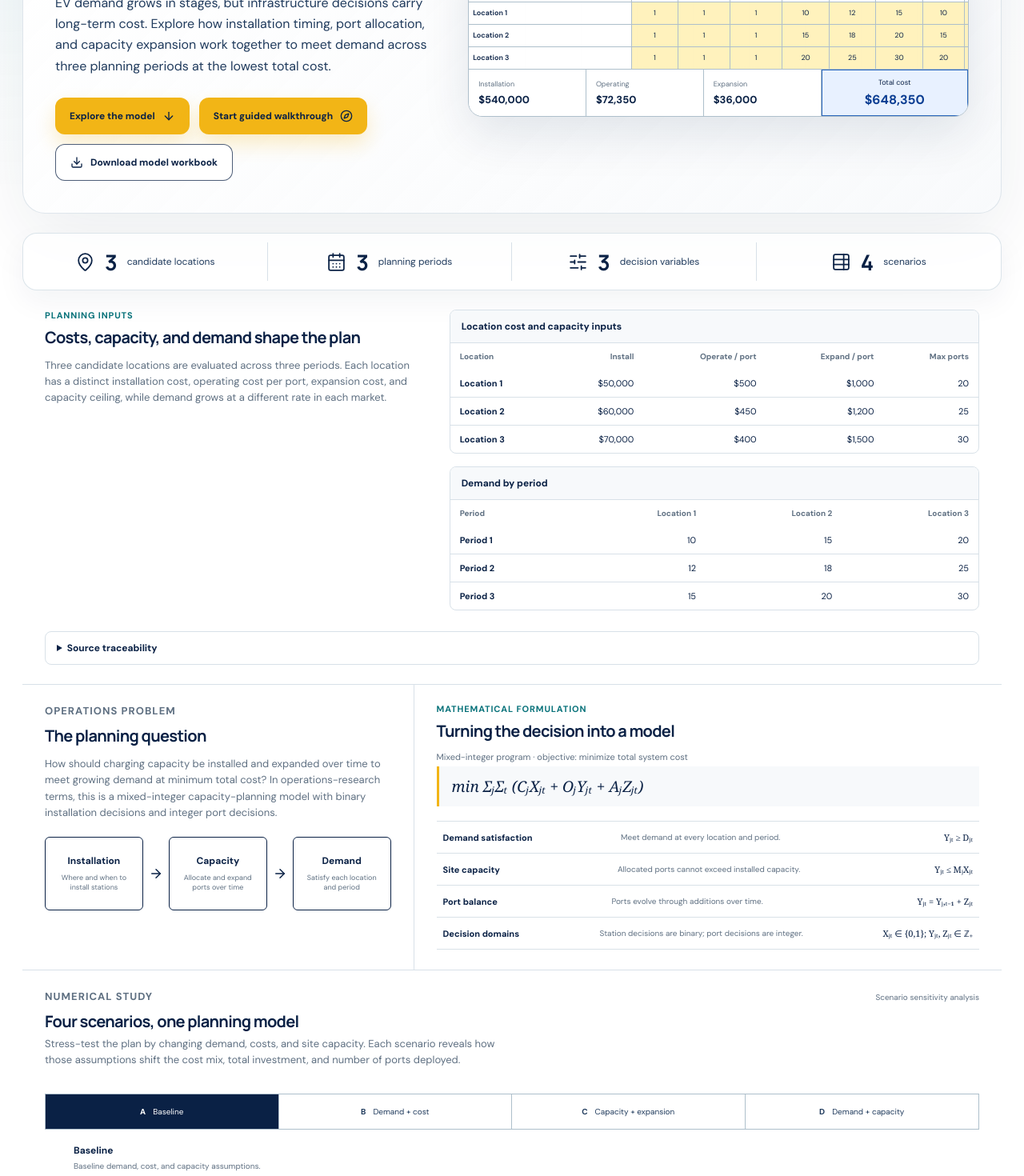
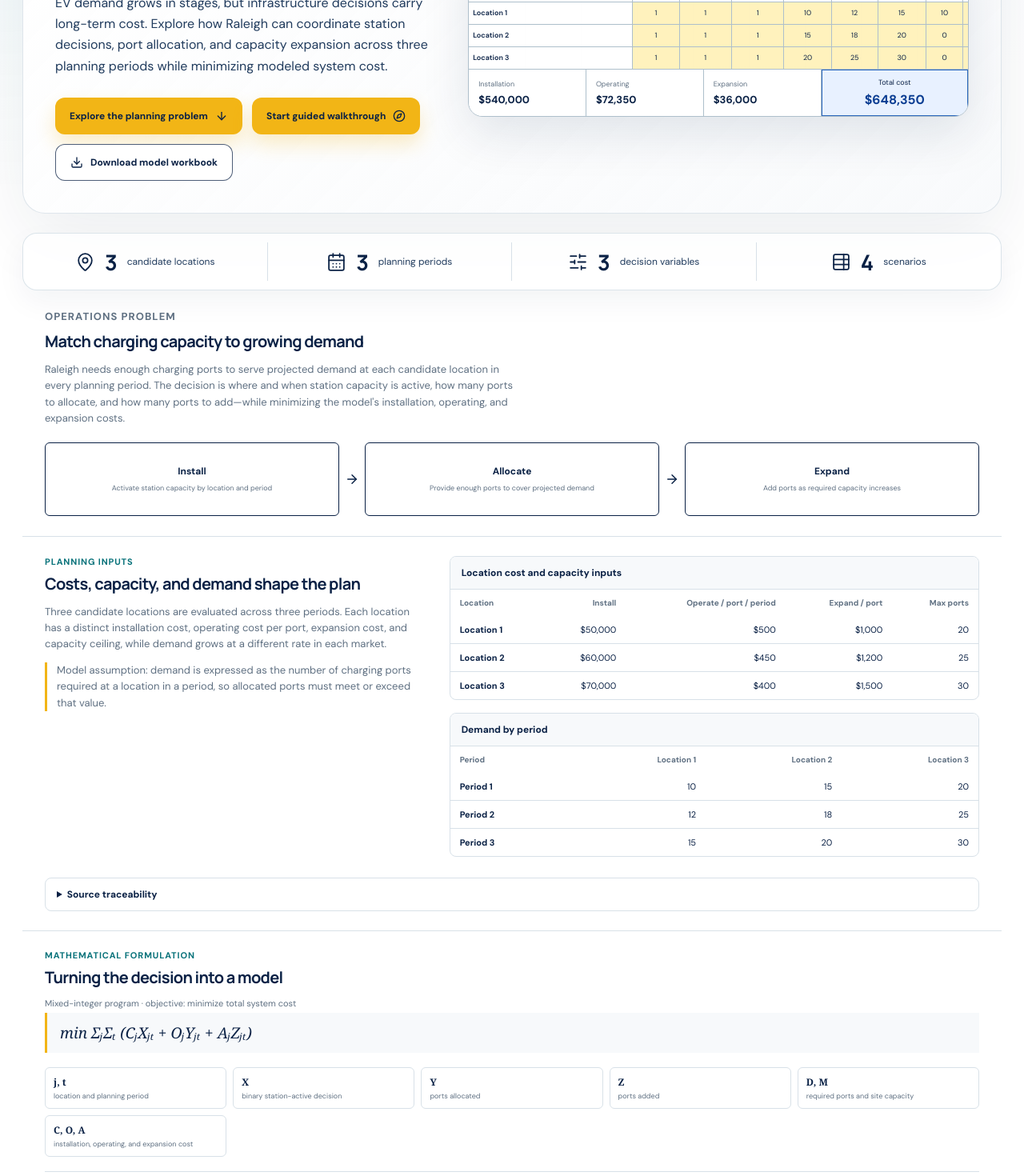
Before and after one commit to lordSauron1710/triangle-ev-infrastructure-planner, a React (Vite) app: page /v0 in a window 1280 px wide. Shown: the part 300-1770 px from the top of the page at 80% size. Built offline with nearby package versions, Linux system fonts and the light colour scheme.

Commit message:
Complete capacity model story and accuracy audit

```diff
--- a/src/versions/v0/V0CaseStudy.tsx
+++ b/src/versions/v0/V0CaseStudy.tsx
@@ -4,6 +4,7 @@ import workbookUrl from "../../../archive/v0/original-excel-model.xlsx?url";
 import { FactsRail } from "./components/FactsRail";
 import { Lessons } from "./components/Lessons";
 import { ModelExplainer } from "./components/ModelExplainer";
+import { PlanningProblem } from "./components/PlanningProblem";
 import { ScenarioExplorer } from "./components/ScenarioExplorer";
 import { SourceBackedInputs } from "./components/SourceBackedInputs";
 import { SpreadsheetPreview } from "./components/SpreadsheetPreview";
@@ -25,13 +26,13 @@ export default function V0CaseStudy() {
             <h1>Plan charging capacity over time.</h1>
             <p>
               EV demand grows in stages, but infrastructure decisions carry
-              long-term cost. Explore how installation timing, port allocation,
-              and capacity expansion work together to meet demand across three
-              planning periods at the lowest total cost.
+              long-term cost. Explore how Raleigh can coordinate station
+              decisions, port allocation, and capacity expansion across three
+              planning periods while minimizing modeled system cost.
             </p>
             <div className="v0-hero-actions">
-              <a className="v0-primary-button" href="#model">
-                Explore the model
+              <a className="v0-primary-button" href="#problem">
+                Explore the planning problem
                 <ArrowDown size={16} />
               </a>
               <button
@@ -55,6 +56,7 @@ export default function V0CaseStudy() {
         </section>
 
         <FactsRail />
+        <PlanningProblem />
         <SourceBackedInputs />
         <ModelExplainer />
         <ScenarioExplorer />
--- a/src/versions/v0/components/Lessons.tsx
+++ b/src/versions/v0/components/Lessons.tsx
@@ -9,9 +9,10 @@ const demonstrated = [
 
 const planned = [
   "Use real candidate-site geography and demand-zone assignment instead of generic locations.",
+  "Correct the per-location initial-period port balance and validate every generated solution against all constraints.",
   "Represent station installation as a one-time decision that persists across periods.",
   "Build a reproducible optimization pipeline with explicit inputs and generated outputs.",
-  "Add grid, budget, service-distance, and public-data constraints for a more complete planning product.",
+  "Extend the model with renewable integration, government incentives, and dynamic pricing.",
 ];
 
 export function Lessons() {
@@ -54,9 +55,9 @@ export function Lessons() {
           <h2>Where the planning model can go next</h2>
           <p>
             The core decision structure is in place. The next step is to add
-            geographic detail, persistent installation decisions, and public
-            demand and grid data—while keeping cost, service, and operational
-            constraints visible to the planner.
+            geographic detail, persistent installation decisions, automated
+            feasibility checks, and richer energy-system assumptions—while
+            keeping cost and operational constraints visible to the planner.
           </p>
         </div>
         <TrendingUp className="planned-icon" size={34} strokeWidth={1.7} />
--- a/src/versions/v0/components/ModelExplainer.tsx
+++ b/src/versions/v0/components/ModelExplainer.tsx
@@ -1,36 +1,9 @@
-import { ArrowRight } from "lucide-react";
 import { formulationRows } from "../data";
 
 export function ModelExplainer() {
   return (
-    <section className="v0-model-grid" data-tour="model">
-      <div className="planning-question" id="problem">
-        <p className="section-kicker">Operations problem</p>
-        <h2>The planning question</h2>
-        <p>
-          How should charging capacity be installed and expanded over time to
-          meet growing demand at minimum total cost? In operations-research
-          terms, this is a mixed-integer capacity-planning model with binary
-          installation decisions and integer port decisions.
-        </p>
-        <div className="planning-flow" aria-label="Planning flow">
-          {[
-            ["Installation", "Where and when to install stations"],
-            ["Capacity", "Allocate and expand ports over time"],
-            ["Demand", "Satisfy each location and period"],
-          ].map(([title, copy], index) => (
-            <div className="flow-step-wrap" key={title}>
-              <article>
-                <strong>{title}</strong>
-                <span>{copy}</span>
-              </article>
-              {index < 2 && <ArrowRight size={18} aria-hidden="true" />}
-            </div>
-          ))}
-        </div>
-      </div>
-
-      <div className="formulation-panel" id="model">
+    <section className="v0-model-grid model-only" id="model" data-tour="model">
+      <div className="formulation-panel">
         <p className="section-kicker">Mathematical formulation</p>
         <h2>Turning the decision into a model</h2>
         <p className="formula-label">
@@ -39,6 +12,14 @@ export function ModelExplainer() {
         <div className="objective-equation" aria-label="Objective function">
           min ΣⱼΣₜ (CⱼXⱼₜ + OⱼYⱼₜ + AⱼZⱼₜ)
         </div>
+        <dl className="symbol-legend" aria-label="Model symbol definitions">
+          <div><dt>j, t</dt><dd>location and planning period</dd></div>
+          <div><dt>X</dt><dd>binary station-active decision</dd></div>
+          <div><dt>Y</dt><dd>ports allocated</dd></div>
+          <div><dt>Z</dt><dd>ports added</dd></div>
+          <div><dt>D, M</dt><dd>required ports and site capacity</dd></div>
+          <div><dt>C, O, A</dt><dd>installation, operating, and expansion cost</dd></div>
+        </dl>
         <div className="constraint-list">
           {formulationRows.map((row) => (
             <details key={row.title}>
--- /dev/null
+++ b/src/versions/v0/components/PlanningProblem.tsx
@@ -0,0 +1,36 @@
+import { ArrowRight } from "lucide-react";
+
+export function PlanningProblem() {
+  return (
+    <section
+      className="planning-question"
+      id="problem"
+      data-tour="problem"
+    >
+      <p className="section-kicker">Operations problem</p>
+      <h2>Match charging capacity to growing demand</h2>
+      <p>
+        Raleigh needs enough charging ports to serve projected demand at each
+        candidate location in every planning period. The decision is where and
+        when station capacity is active, how many ports to allocate, and how
+        many ports to add—while minimizing the model&apos;s installation,
+        operating, and expansion costs.
+      </p>
+      <div className="planning-flow" aria-label="Planning decision flow">
+        {[
+          ["Install", "Activate station capacity by location and period"],
+          ["Allocate", "Provide enough ports to cover projected demand"],
+          ["Expand", "Add ports as required capacity increases"],
+        ].map(([title, copy], index) => (
+          <div className="flow-step-wrap" key={title}>
+            <article>
+              <strong>{title}</strong>
+              <span>{copy}</span>
+            </article>
+            {index < 2 && <ArrowRight size={18} aria-hidden="true" />}
+          </div>
+        ))}
+      </div>
+    </section>
+  );
+}
--- a/src/versions/v0/components/ScenarioExplorer.tsx
+++ b/src/versions/v0/components/ScenarioExplorer.tsx
@@ -31,9 +31,10 @@ export function ScenarioExplorer() {
           <p className="section-kicker">Numerical study</p>
           <h2>Four scenarios, one planning model</h2>
           <p>
-            Stress-test the plan by changing demand, costs, and site capacity.
-            Each scenario reveals how those assumptions shift the cost mix,
-            total investment, and number of ports deployed.
+            Stress-test the plan by varying one or more assumptions across
+            demand, operating or expansion cost, and site capacity. Compare the
+            recorded cost mix and aggregate port decisions. Results are shown
+            as saved; any feasibility concern is identified in its scenario note.
           </p>
         </div>
         <span>Scenario sensitivity analysis</span>
--- a/src/versions/v0/components/SourceBackedInputs.tsx
+++ b/src/versions/v0/components/SourceBackedInputs.tsx
@@ -18,6 +18,11 @@ export function SourceBackedInputs() {
           expansion cost, and capacity ceiling, while demand grows at a
           different rate in each market.
         </p>
+        <p className="assumption-note">
+          Model assumption: demand is expressed as the number of charging ports
+          required at a location in a period, so allocated ports must meet or
+          exceed that value.
+        </p>
       </div>
 
       <div className="input-tables">
@@ -29,7 +34,7 @@ export function SourceBackedInputs() {
                 <tr>
                   <th>Location</th>
                   <th>Install</th>
-                  <th>Operate / port</th>
+                  <th>Operate / port / period</th>
                   <th>Expand / port</th>
                   <th>Max ports</th>
                 </tr>
--- a/src/versions/v0/components/SpreadsheetPreview.tsx
+++ b/src/versions/v0/components/SpreadsheetPreview.tsx
@@ -5,7 +5,7 @@ const periods = ["P1", "P2", "P3"];
 export function SpreadsheetPreview() {
   return (
     <div className="sheet-frame" aria-label="Baseline capacity plan">
-      <div className="sheet-badge">Mixed-integer capacity plan</div>
+      <div className="sheet-badge">Recorded baseline solution</div>
       <div className="sheet-columns" aria-hidden="true">
         {["A", "B", "C", "D", "E", "F", "G", "H", "I", "J"].map((column) => (
           <span key={column}>{column}</span>
--- a/src/versions/v0/components/TutorialOverlay.tsx
+++ b/src/versions/v0/components/TutorialOverlay.tsx
@@ -1,4 +1,4 @@
-import { useEffect } from "react";
+import { useEffect, useRef } from "react";
 import { X } from "lucide-react";
 
 const steps = [
@@ -7,6 +7,12 @@ const steps = [
     eyebrow: "Start",
     title: "Read the operations problem first",
     body: "This page explains a capacity-planning model for Raleigh EV charging: decide where capacity is installed, how many ports are allocated, and when extra ports are added while minimizing cost.",
+  },
+  {
+    target: "problem",
+    eyebrow: "Decision",
+    title: "Start with the operations problem",
+    body: "The planner must meet location-level charging demand in every period by coordinating station decisions, allocated ports, and added ports at minimum modeled cost.",
   },
   {
     target: "inputs",
@@ -18,19 +24,19 @@ const steps = [
     target: "model",
     eyebrow: "Formulation",
     title: "Translate the planning question into math",
-    body: "The objective minimizes installation, operating, and expansion cost. The constraints enforce demand satisfaction, capacity limits, port balance, and decision domains.",
+    body: "The objective minimizes installation, operating, and expansion cost. The stated formulation covers demand, capacity, port balance, initial conditions, and decision domains; recorded outputs are audited separately for feasibility.",
   },
   {
     target: "scenarios",
     eyebrow: "Outputs",
     title: "See how the plan responds",
-    body: "Use the tabs to compare four planning conditions and see how demand, cost, and capacity assumptions change the investment mix and port decisions.",
+    body: "Use the tabs to compare four planning conditions and see how changes to demand, cost, or capacity affect total cost and aggregate port decisions.",
   },
   {
     target: "lessons",
     eyebrow: "Next",
     title: "Finish with interpretation and planned improvements",
-    body: "The final section separates what this model demonstrates from planned improvements such as real geography, persistent installs, public data, and a reproducible optimization pipeline.",
+    body: "The final section separates what the model demonstrates from planned improvements such as feasibility validation, persistent installations, richer energy assumptions, and a reproducible optimization pipeline.",
   },
 ];
 
@@ -48,6 +54,19 @@ export function TutorialOverlay({
   onClose,
 }: TutorialOverlayProps) {
   const step = steps[stepIndex] ?? steps[0];
+  const closeButtonRef = useRef<HTMLButtonElement>(null);
+  const previousFocusRef = useRef<HTMLElement | null>(null);
+
+  useEffect(() => {
+    if (!active) {
+      return;
+    }
+
+    previousFocusRef.current = document.activeElement as HTMLElement | null;
+    closeButtonRef.current?.focus();
+
+    return () => previousFocusRef.current?.focus();
+  }, [active]);
 
   useEffect(() => {
     document.querySelectorAll("[data-tour-current]").forEach((element) => {
@@ -91,8 +110,8 @@ export function TutorialOverlay({
   return (
     <div className="tutorial-overlay" role="dialog" aria-modal="true" aria-labelledby="tutorial-title">
       <div className="tutorial-scrim" onClick={onClose} />
-      <article className="tutorial-card">
-        <button className="tutorial-close" type="button" onClick={onClose} aria-label="Close tutorial">
+      <article className="tutorial-card" aria-live="polite">
+        <button ref={closeButtonRef} className="tutorial-close" type="button" onClick={onClose} aria-label="Close tutorial">
           <X size={17} />
         </button>
         <p className="tutorial-eyebrow">
@@ -106,6 +125,7 @@ export function TutorialOverlay({
               key={item.target}
               type="button"
               aria-label={`Go to tutorial step ${index + 1}`}
+              aria-current={index === stepIndex ? "step" : undefined}
               className={index === stepIndex ? "selected" : ""}
               onClick={() => onStepChange(index)}
             />
--- a/src/versions/v0/data.ts
+++ b/src/versions/v0/data.ts
@@ -37,7 +37,7 @@ export const v0Scenarios: V0Scenario[] = [
     name: "Increased demand and operating cost",
     change: "Demand +20–30%; operating cost +10–15%.",
     reportNote:
-      "Higher demand increases operating cost, while the recorded installation cost falls because capacity is concentrated into fewer installations.",
+      "The recorded cost is lower than baseline, but two saved station-period rows allocate ports while the station variable is inactive. Treat this result as a sensitivity output that requires feasibility validation.",
     total: 481550,
     installation: 340000,
     operating: 108050,
@@ -52,7 +52,7 @@ export const v0Scenarios: V0Scenario[] = [
     name: "Reduced capacity and higher expansion cost",
     change: "Capacity −20–30%; expansion cost +20%.",
     reportNote:
-      "Reduced capacity changes the installation pattern while keeping total cost below the baseline result.",
+      "Reduced capacity and higher expansion cost produce a recorded total below the baseline result.",
     total: 515250,
     installation: 410000,
     operating: 79330,
@@ -110,11 +110,18 @@ export const demandByPeriod = [
 
 export const baselineRows = [
   { location: "Location 1", installed: [1, 1, 1], allocated: [10, 12, 15], added: [10, 2, 3] },
-  { location: "Location 2", installed: [1, 1, 1], allocated: [15, 18, 20], added: [15, 3, 2] },
-  { location: "Location 3", installed: [1, 1, 1], allocated: [20, 25, 30], added: [20, 5, 5] },
+  { location: "Location 2", installed: [1, 1, 1], allocated: [15, 18, 20], added: [0, 3, 2] },
+  { location: "Location 3", installed: [1, 1, 1], allocated: [20, 25, 30], added: [0, 5, 5] },
 ];
 
 export const formulationRows = [
+  {
+    title: "Initial period",
+    summary: "Initial allocation equals initial additions.",
+    equation: "Yⱼ₁ = Zⱼ₁",
+    detail:
+      "The report states that ports available in the first period must be introduced as first-period additions. The saved baseline output does not preserve this condition for every location, which is noted in planned validation work.",
+  },
   {
     title: "Demand satisfaction",
     summary: "Meet demand at every location and period.",
@@ -148,7 +155,8 @@ export const formulationRows = [
 export const sourceNotes = [
   "Problem framing and formulation: Project Report, Abstract through Problem Description and Mathematical Formulation.",
   "Input cost, capacity, and demand tables: Workbook Sheet3 rows 1–5 and Project Report Dataset section.",
-  "Scenario cost outputs: Workbook Sheet3 rows 34–44.",
-  "Scenario parameter changes: Workbook Sheet3 rows 42–45 and Project Report Numerical Study section.",
-  "Planned improvements: Project Report Conclusion and future-work paragraph.",
+  "Scenario cost outputs: Workbook Sheet3 rows 29, 32, 35, and 38; summary rows 41–44.",
+  "Scenario parameter changes: Workbook Sheet3 rows 41–44 and Project Report Numerical Study section.",
+  "Validation and persistence improvements: limitations identified by comparing the report formulation with the workbook's saved outputs.",
+  "Renewable integration, government incentives, and dynamic pricing: Project Report future-work paragraph.",
 ];
--- a/src/versions/v0/styles.css
+++ b/src/versions/v0/styles.css
@@ -478,7 +478,12 @@
 }
 
 .planning-question {
-  border-right: 1px solid var(--v0-line);
+  border-bottom: 1px solid var(--v0-line);
+  scroll-margin-top: 70px;
+}
+
+.model-only {
+  grid-template-columns: 1fr;
 }
 
 .v0-page h2 {
@@ -532,6 +537,46 @@
   margin-bottom: 5px;
   color: var(--v0-muted);
   font-size: 11px;
+}
+
+.symbol-legend {
+  display: grid;
+  grid-template-columns: repeat(5, minmax(0, 1fr));
+  gap: 8px;
+  margin: 0 0 18px;
+}
+
+.symbol-legend div {
+  padding: 9px 10px;
+  border: 1px solid var(--v0-line);
+  border-radius: 6px;
+  background: #ffffff;
+}
+
+.symbol-legend dt {
+  color: var(--v0-navy);
+  font-family: Georgia, serif;
+  font-size: 12px;
+  font-weight: 800;
+}
+
+.symbol-legend dd {
+  margin: 3px 0 0;
+  color: var(--v0-muted);
+  font-size: 9px;
+  line-height: 1.35;
+}
+
+@media (max-width: 820px) {
+  .symbol-legend {
+    grid-template-columns: repeat(2, minmax(0, 1fr));
+  }
+}
+
+.assumption-note {
+  margin-top: 12px;
+  padding-left: 12px;
+  border-left: 3px solid var(--v0-yellow);
 }
 
 .objective-equation {
@@ -935,7 +980,7 @@
   position: absolute;
   inset: 0;
   background: transparent;
-  pointer-events: none;
+  pointer-events: auto;
 }
 
 .tutorial-card {
```
